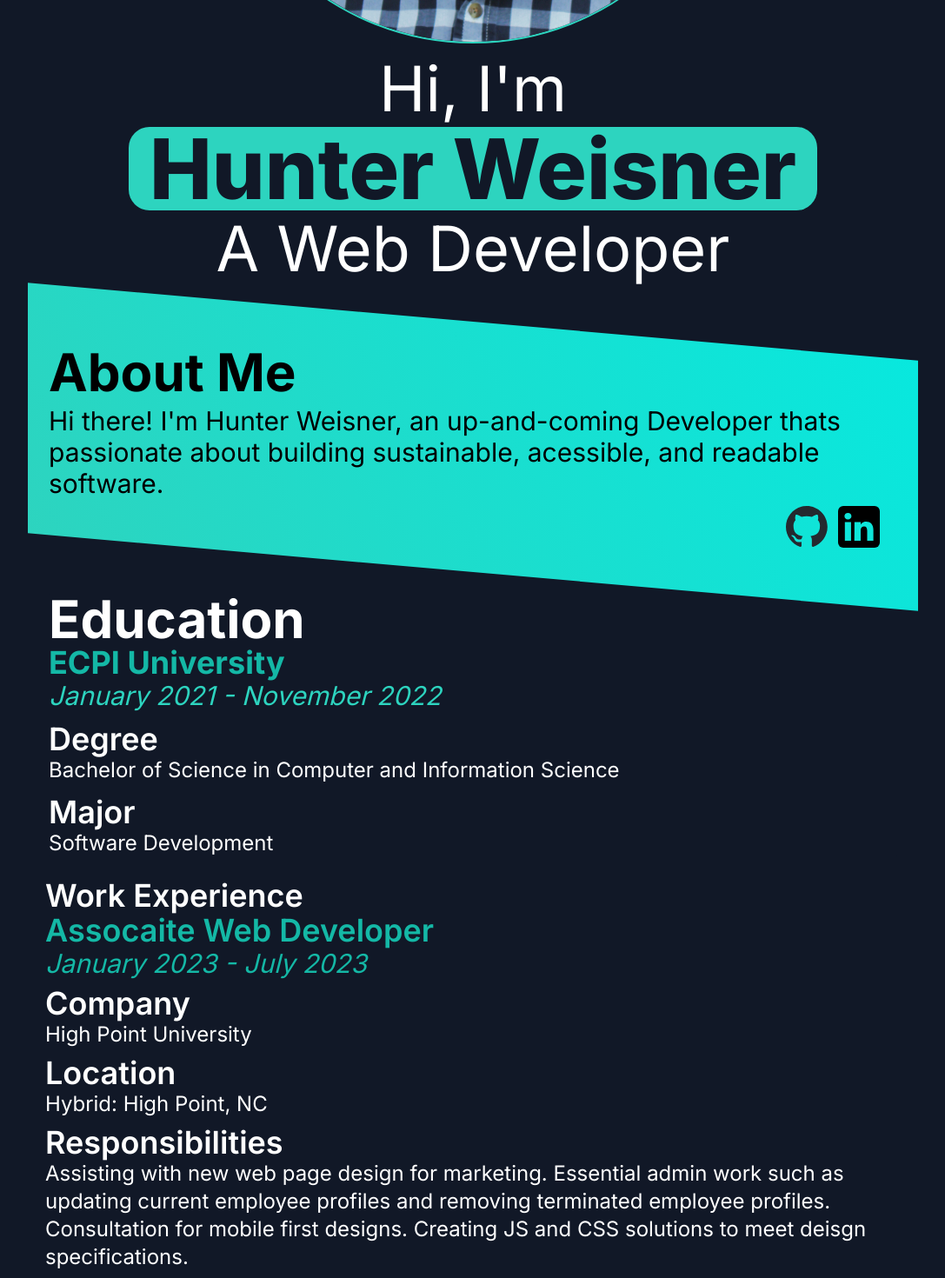
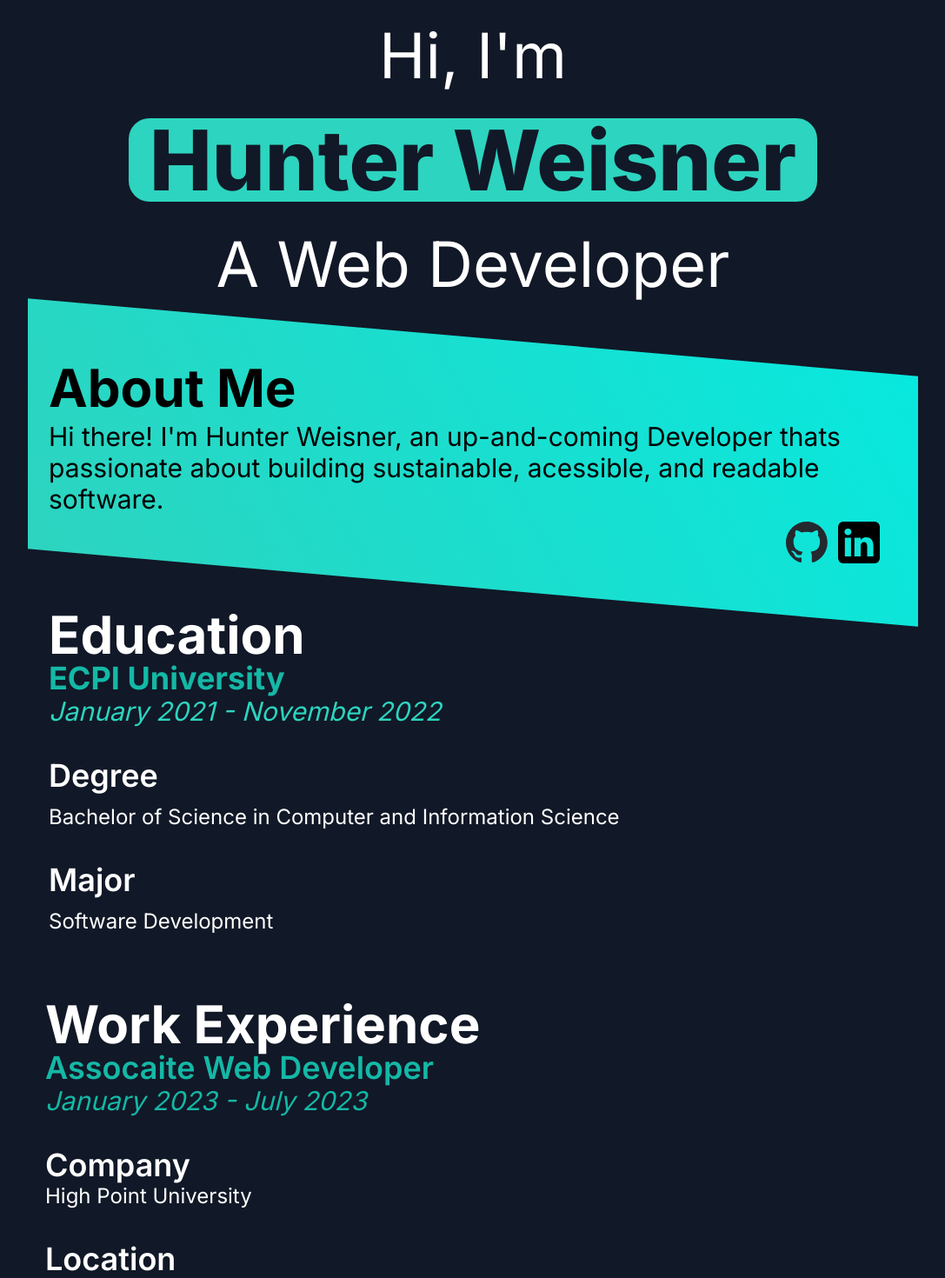
Before and after one commit to HunterWeisner/personal-web-app, a Next.js app: page / in a window 1280 px wide. Shown: the part 580-2050 px from the top of the page at 87% size, without its empty margins (96-1183 px from the left). Built offline with nearby package versions, Linux system fonts and the light colour scheme.

Commit message:
responsive layout spacing fixes

```diff
--- a/package.json
+++ b/package.json
@@ -6,6 +6,7 @@
     "dev": "next dev",
     "build": "next build",
     "start": "next start",
+    "export": "next build && next export",
     "lint": "next lint"
   },
   "dependencies": {
--- a/public/components/bachelor.tsx
+++ b/public/components/bachelor.tsx
@@ -18,13 +18,13 @@ const Bachelor: React.FC<Props>=({
             <h3 className="text-xl text-teal-500 font-bold md:text-2xl lg:text-4xl">{university}</h3>
             <p className="text-md italic text-teal-400 md:text-xl lg:text-3xl">{date}</p>
             <div className="mt-3">
-            <h4 className="text-white text-xl font-semibold md:text-2xl lg:text-4xl">Degree</h4>
-            <p className='text-white md:text-lg lg:text-2xl'>
+            <h4 className="text-white text-xl font-semibold md:text-2xl lg:text-4xl lg:mt-9 md:mt-7">Degree</h4>
+            <p className='text-white md:text-lg lg:text-2xl lg:mt-3'>
                 {degree_title}</p>
             </div>
             <div className="mt-3 items-center">
-            <h4 className="text-white text-xl font-semibold md:text-2xl lg:text-4xl">Major</h4>
-            <p className='text-white md:text-lg lg:text-2xl'>
+            <h4 className="text-white text-xl font-semibold md:text-2xl lg:text-4xl lg:mt-9 md:mt-7">Major</h4>
+            <p className='text-white md:text-lg lg:text-2xl lg:mt-3'>
                  {major}</p>
             </div>
         </div>
--- a/public/components/header.tsx
+++ b/public/components/header.tsx
@@ -23,17 +23,17 @@ const Header: React.FC<Props> = ({
                 src = {image}
                 alt = {altText}
                 className="rounded-full border-teal-400 border-solid border-2
-                    m-auto max-width headshot self-center mt-4"
+                    m-auto max-width headshot self-center mt-4 md:max-w-lg lg:mt-12 md:mt-8"
                 priority
                 />
             </div>
             <div className="m-auto text-center mt-4">
                 <h1 className='m-auto'>
-                    <div className="text-white text-3xl mt-2 lg:text-7xl md:text-5xl"><p>{topText}</p></div>
+                    <div className="text-white text-3xl mt-2 lg:text-7xl md:text-5xl lg:mt-12 md:mt-8"><p>{topText}</p></div>
                     <div className="bg-teal-400 text-gray-900 rounded-2xl font-extrabold
                         text-4xl text-center m-auto w-fit pl-3 pr-3 mt-2 lg:pl-6 lg:pr-6 lg:text-8xl lg:rounded-3xl
-                        md:text-6xl">{centerText}</div>
-                    <div className="text-white text-3xl mt-2 lg:text-7xl md:text-5xl"><p>{bottomText}</p></div>
+                        md:text-6xl lg:mt-9 md:mt-5">{centerText}</div>
+                    <div className="text-white text-3xl mt-2 lg:text-7xl md:text-5xl lg:mt-9 md:mt-5"><p>{bottomText}</p></div>
                 </h1>
             </div>
 
--- a/public/components/job.tsx
+++ b/public/components/job.tsx
@@ -16,15 +16,15 @@ const Job: React.FC<Props> = ({
         <div>
             <p className='text-teal-500 text-md italic  md:text-xl lg:text-3xl'>{date}</p>
             <h4 className="text-xl text-white font-semibold mt-2
-                md:text-2xl lg:text-4xl">Company</h4>
+                md:text-2xl lg:text-4xl lg:mt-9 md:mt-7">Company</h4>
             <p className='text-white
                 md:text-lg lg:text-2xl'>{employere}</p>
             <h4 className="text-xl text-white font-semibold mt-2
-                md:text-2xl lg:text-4xl">Location</h4>
+                md:text-2xl lg:text-4xl lg:mt-9 md:mt-7">Location</h4>
             <p className='text-white
                 md:text-lg lg:text-2xl'>{location}</p>
             <h4 className="text-xl text-white font-semibold mt-2
-                md:text-2xl lg:text-4xl">Responsibilities</h4>
+                md:text-2xl lg:text-4xl lg:mt-9 md:mt-7">Responsibilities</h4>
             <p className='text-white
                 md:text-lg lg:text-2xl'>{responsibilities}</p>
         </div>
--- a/public/components/job_experience.tsx
+++ b/public/components/job_experience.tsx
@@ -17,7 +17,7 @@ const Job_experience: React.FC<Props>=({
     const experience: Array<JSX.Element> = jobs.map(job =>
         <div className="mt-4">
             <p className='text-xl
-                font-semibold text-teal-500 md:text-2xl lg:text-4xl'>{job.job_title}</p>
+                font-semibold text-teal-500 md:text-2xl lg:text-4xl lg:mt-12 md:mt-8'>{job.job_title}</p>
             <Job
                 date={job.date}
                 employere={job.employere}
@@ -29,8 +29,9 @@ const Job_experience: React.FC<Props>=({
     return(
         <div key={'job_experience-div'} className="gap-1 m-5">
             <div className="content-center ">
-                <h3 className='text-white text-3xl font-semibold md:text-4xl'>Work Experience</h3>
-                <ul className="first-of-type:-mt-4">{experience.map(item =>
+                <h3 className='text-white text-3xl font-bold lg:text-6xl
+                    md:text-4xl lg:mt-12'>Work Experience</h3>
+                <ul className="first-of-type:-mt-4 lg:first-of-type:-mt-12 md:first-of-type:-mt-8">{experience.map(item =>
                     <li key={keyGenerator()}>{item}</li>)}
                 </ul>
             </div>
```
